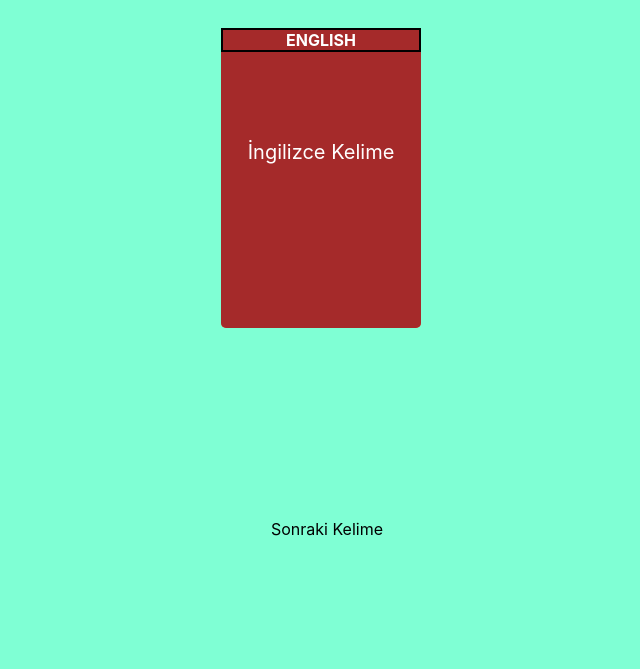
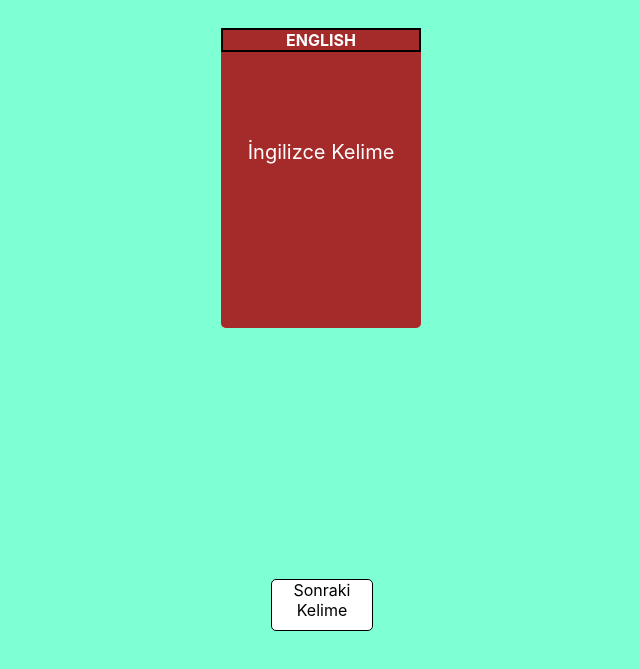
Before and after one commit to ahmetgo/informatics-english-vocabulary-practice, a plain HTML site: page index.html in a window 1280 px wide. Shown: the part 61-730 px from the top of the page, without its empty margins (319-959 px from the left). Drawn offline with nearby package versions, Linux system fonts and the light colour scheme.

Commit message:
Add files via upload

```diff
--- a/index.html
+++ b/index.html
@@ -54,11 +54,16 @@
             z-index: 0;
         }
         .main #next{
-            width: 150px;
             position: absolute;
-            bottom: 200px;
+            width: 100px;
+            height: 50px;
+            text-align: center;
+            border: 1px solid #000;
+            border-radius: 5px;
+            top: 80%;
             left: calc( 50% - 50px );
             cursor: pointer;
+            background-color: #fff;
         }
     </style>
 </head>
```
